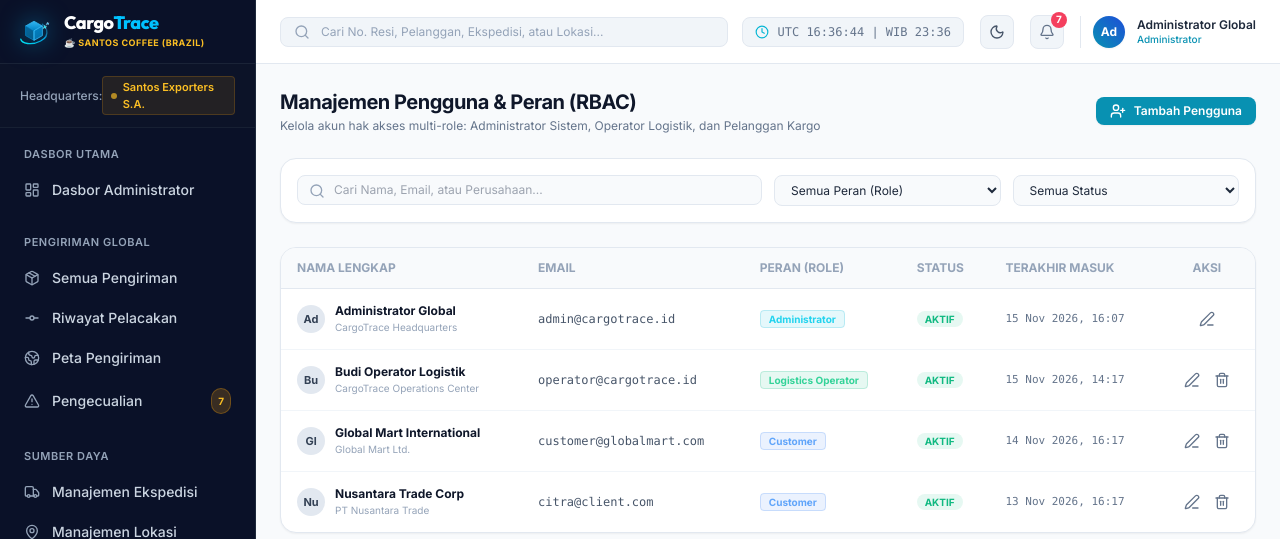
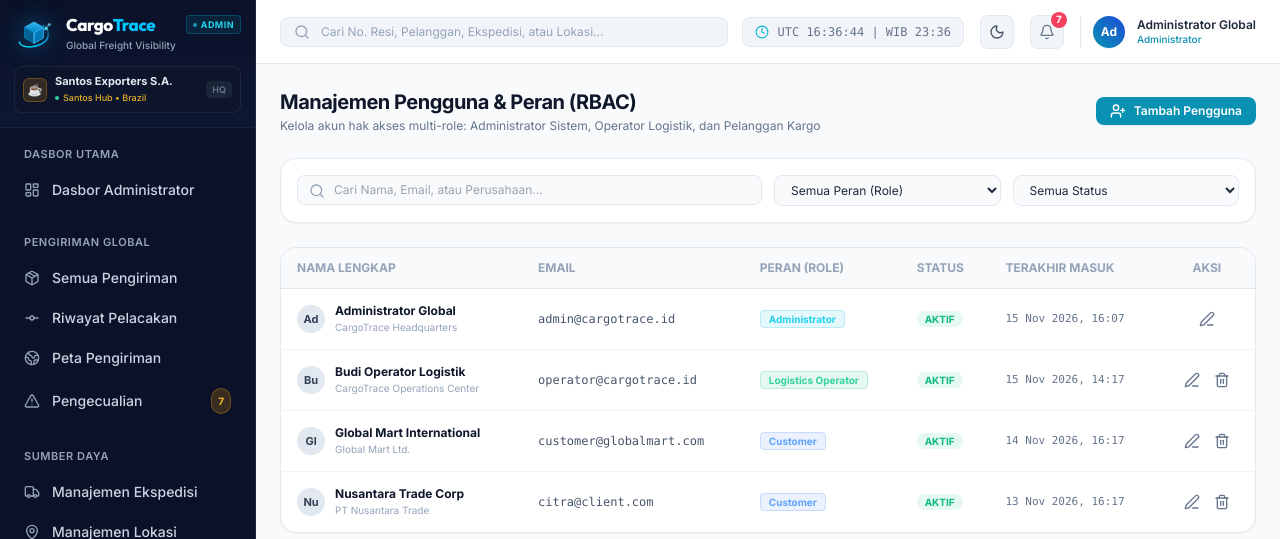
Before and after one commit to rafifproject/CargoTrace-UAS-Rafif, a Laravel app: page /admin/users in a window 1280 px wide. Shown: the top 539 px of the page. Run offline with Laravel 12, Linux system fonts and the light colour scheme; a user stored in the database is signed in; data comes from the database, SQL or seed files in the repository; some libraries are stand-ins or nearby versions.

Commit message:
style: redesign sidebar header with unified enterprise organization card for aesthetic balance

```diff
--- a/resources/views/layouts/admin.blade.php
+++ b/resources/views/layouts/admin.blade.php
@@ -73,9 +73,11 @@
     <div class="flex h-screen overflow-hidden">
         <!-- ==================== SIDEBAR ==================== -->
         <aside class="w-64 bg-[#0A1128] text-slate-300 flex flex-col flex-shrink-0 z-30 border-r border-slate-800 select-none">
-            <!-- Sidebar Header / Logo -->
-            <div class="h-16 flex items-center px-4 border-b border-slate-800/80 gap-3">
-                <div class="w-9 h-9 flex-shrink-0 drop-shadow-[0_0_12px_rgba(0,194,255,0.5)]">
+            <!-- Sidebar Header / Unified Brand & Organization Card -->
+            <div class="p-3.5 border-b border-slate-800/80 bg-gradient-to-b from-[#0A1128] to-[#0d1633]">
+                <!-- Main Brand Row -->
+                <div class="flex items-center gap-3">
+                    <div class="w-10 h-10 flex-shrink-0 drop-shadow-[0_0_12px_rgba(0,194,255,0.4)]">
                         <svg viewBox="0 0 120 120" fill="none" xmlns="http://www.w3.org/2000/svg" class="w-full h-full">
                             <defs>
                                 <linearGradient id="sbTopAdmin" x1="60" y1="20" x2="60" y2="55" gradientUnits="userSpaceOnUse">
@@ -110,21 +112,36 @@
                             </g>
                         </svg>
                     </div>
-                <div>
-                    <h1 class="font-extrabold text-white text-lg tracking-tight leading-none" style="font-family: 'Outfit', sans-serif;">
+                    <div class="min-w-0 flex-1">
+                        <div class="flex items-center justify-between">
+                            <h1 class="font-extrabold text-white text-[17px] tracking-tight leading-none" style="font-family: 'Outfit', sans-serif;">
                                 Cargo<span class="text-[#00C2FF]">Trace</span>
                             </h1>
-                    <p class="text-[9px] text-amber-400 font-bold tracking-wider uppercase mt-1">☕ Santos Coffee (Brazil)</p>
+                            <span class="inline-flex items-center gap-1 px-1.5 py-0.5 rounded text-[9px] font-bold uppercase tracking-wider bg-cyan-500/10 text-cyan-400 border border-cyan-500/25">
+                                <span class="w-1 h-1 rounded-full bg-cyan-400 animate-pulse"></span>
+                                ADMIN
+                            </span>
+                        </div>
+                        <p class="text-[10px] text-slate-400 font-medium mt-1 truncate">Global Freight Visibility</p>
                     </div>
                 </div>
 
-            <!-- Role Badge -->
-            <div class="px-5 py-3 border-b border-slate-800/60 bg-slate-900/40 flex items-center justify-between">
-                <span class="text-xs text-slate-400 font-medium">Headquarters:</span>
-                <span class="inline-flex items-center gap-1.5 px-2 py-0.5 rounded text-[11px] font-semibold bg-amber-500/10 text-amber-400 border border-amber-500/20">
-                    <span class="w-1.5 h-1.5 rounded-full bg-amber-400 animate-pulse"></span>
-                    Santos Exporters S.A.
-                </span>
+                <!-- Enterprise Organization Card (Clean, Full-Width, Aesthetic) -->
+                <div class="mt-3 p-2 rounded-lg bg-slate-900/60 border border-slate-800/80 flex items-center justify-between hover:border-slate-700/60 transition-colors">
+                    <div class="flex items-center gap-2 min-w-0">
+                        <div class="w-6 h-6 rounded-md bg-amber-500/15 border border-amber-500/30 flex items-center justify-center text-xs flex-shrink-0">
+                            ☕
+                        </div>
+                        <div class="min-w-0 flex-1">
+                            <div class="text-[11px] font-bold text-slate-200 truncate leading-tight">Santos Exporters S.A.</div>
+                            <div class="text-[9px] text-amber-400/90 font-medium truncate flex items-center gap-1 mt-0.5">
+                                <span class="w-1 h-1 rounded-full bg-emerald-400"></span>
+                                <span>Santos Hub &bull; Brazil</span>
+                            </div>
+                        </div>
+                    </div>
+                    <span class="text-[9px] font-semibold text-slate-500 bg-slate-800/80 px-1.5 py-0.5 rounded">HQ</span>
+                </div>
             </div>
 
             <!-- Sidebar Navigation Menu -->
```
Also changed, not shown: resources/views/layouts/customer.blade.php (+30 -13 lines), resources/views/layouts/operator.blade.php (+30 -13 lines). Lines whose indentation alone changed are shown as unchanged.
